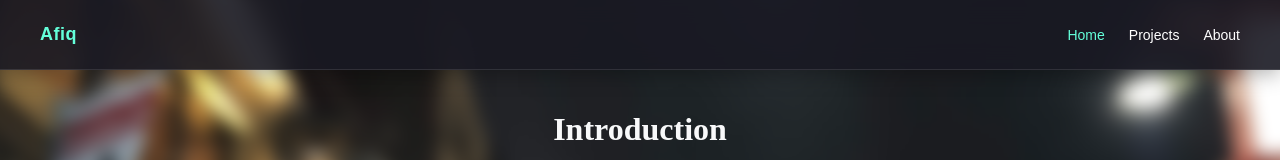
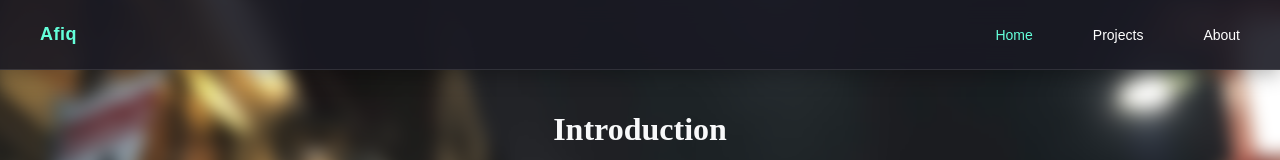
Before and after one commit to Mdafiq2001/mdafiq2001.github.io, a plain HTML site: page index.html in a window 1280 px wide. Shown: the top 160 px of the page. Drawn offline with Linux system fonts and the light colour scheme.

Commit message:
Adjusted navbar button spacing

```diff
--- a/navbar.css
+++ b/navbar.css
@@ -41,7 +41,7 @@ body {
 .nav-links {
     display: flex;
     align-items: center;
-    gap: 24px; /* Adjust this number to make the buttons closer or further apart */
+    gap: 60px; /* Adjust this number to make the buttons closer or further apart */
 }
 
 .island-nav .nav-brand {
```
